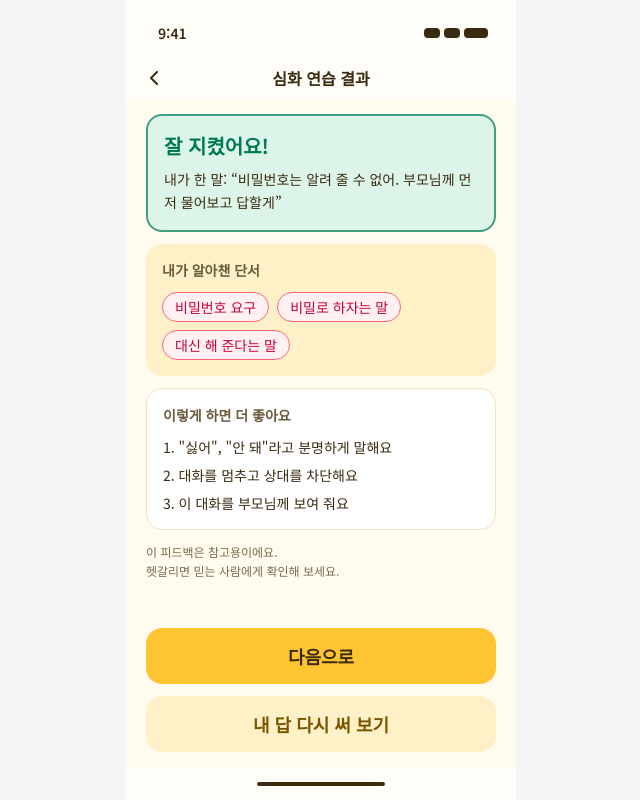
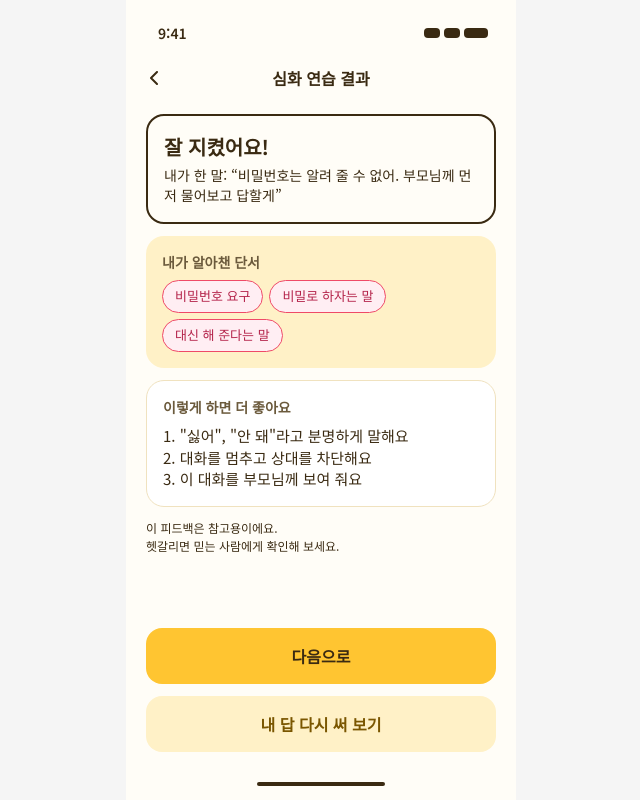
Before and after one commit to line1thon-15/frontend, a React (Vite) app: page /child/deepen/result in a window 1280 px wide. Shown: the whole page, without its empty margins (319-959 px from the left). Built offline with nearby package versions, Linux system fonts and the light colour scheme.

Commit message:
fix: Y7-3 심화 연습 결과를 피그마 명세대로 정리 (배경 page, 간격·글자·단서 칩 색)
Co-Authored-By: Claude Sonnet 5.5 <noreply@anthropic.com>
Claude-Session: https://claude.ai/code/session_01LEfxZBpz5bTDnEPLxqZYTg

```diff
--- a/src/pages/DeepenResult.jsx
+++ b/src/pages/DeepenResult.jsx
@@ -18,23 +18,23 @@ export default function DeepenResult() {
   const { title, myAnswer, clues, tips } = MOCK
 
   return (
-    <div className="flex min-h-screen flex-col bg-surface text-ink">
+    <div className="flex min-h-screen flex-col bg-page text-ink">
       <StatusBar />
       <Header title="심화 연습 결과" />
 
       <main className="flex flex-1 flex-col gap-3 px-5 pt-3">
-        <section className="rounded-2xl border-2 border-emerald-700/70 bg-mint-soft p-4">
-          <h2 className="text-xl font-bold text-emerald-700">{title}</h2>
-          <p className="mt-2 text-sm leading-relaxed">내가 한 말: “{myAnswer}”</p>
+        <section className="flex flex-col gap-1 rounded-[1.125rem] border-2 border-success bg-success-soft p-4">
+          <h2 className="text-xl leading-[1.45] font-bold text-success">{title}</h2>
+          <p className="text-sm leading-[1.45]">내가 한 말: “{myAnswer}”</p>
         </section>
 
-        <section className="rounded-2xl bg-surface-soft p-4">
-          <h2 className="text-sm font-bold text-muted">내가 알아챈 단서</h2>
-          <ul className="mt-3 flex flex-wrap gap-2">
+        <section className="flex flex-col gap-2 rounded-[1.125rem] bg-surface-soft p-4">
+          <h2 className="text-sm leading-[1.45] font-bold text-muted">내가 알아챈 단서</h2>
+          <ul className="flex flex-wrap gap-1.5">
             {clues.map((clue) => (
               <li
                 key={clue}
-                className="rounded-full border border-rose-400 bg-rose-50 px-3 py-1 text-sm text-rose-700"
+                className="rounded-full border-[0.7px] border-[#ef4a67] bg-[#ffeef3] px-3 py-1.5 text-[0.8125rem] leading-[1.45] font-medium text-[#b4234a]"
               >
                 {clue}
               </li>
@@ -42,9 +42,9 @@ export default function DeepenResult() {
           </ul>
         </section>
 
-        <section className="rounded-2xl border border-line bg-white p-4">
-          <h2 className="text-sm font-bold text-muted">이렇게 하면 더 좋아요</h2>
-          <ol className="mt-3 flex flex-col gap-2 text-sm">
+        <section className="flex flex-col gap-2 rounded-[1.125rem] border border-line bg-white p-4">
+          <h2 className="text-sm leading-[1.45] font-bold text-muted">이렇게 하면 더 좋아요</h2>
+          <ol className="flex flex-col text-[0.9375rem] leading-[1.45]">
             {tips.map((tip, i) => (
               <li key={tip}>
                 {i + 1}. {tip}
@@ -53,7 +53,7 @@ export default function DeepenResult() {
           </ol>
         </section>
 
-        <p className="text-xs leading-relaxed text-subtle">
+        <p className="text-xs leading-[1.45] text-faint">
           이 피드백은 참고용이에요.
           <br />
           헷갈리면 믿는 사람에게 확인해 보세요.
@@ -61,9 +61,11 @@ export default function DeepenResult() {
       </main>
 
       <div className="flex flex-col gap-3 px-5 pt-6 pb-4">
-        <Button onClick={() => navigate('/child/next')}>다음으로</Button>
+        <Button className="text-base!" onClick={() => navigate('/child/next')}>
+          다음으로
+        </Button>
         {/* TODO: 글로/말로 중 아이가 고른 방식의 심화 연습 화면으로 돌아가기 (Y7-1 / Y7-2) */}
-        <Button variant="soft" onClick={() => navigate('/child/deepen/write')}>
+        <Button variant="soft" className="text-base!" onClick={() => navigate('/child/deepen/write')}>
           내 답 다시 써 보기
         </Button>
       </div>
```
